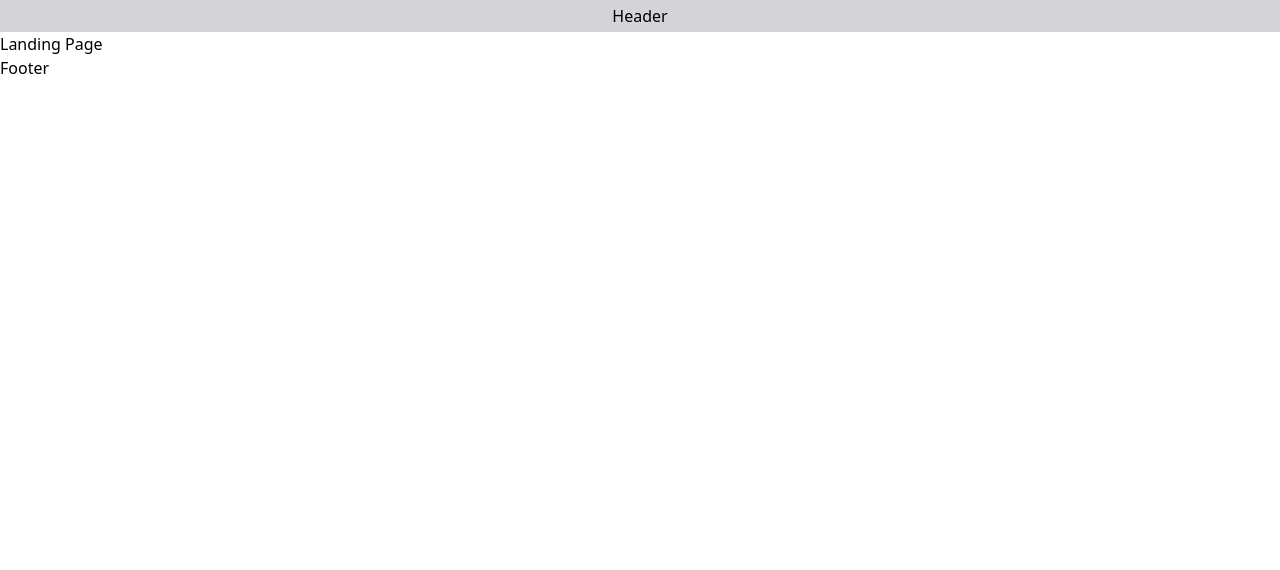
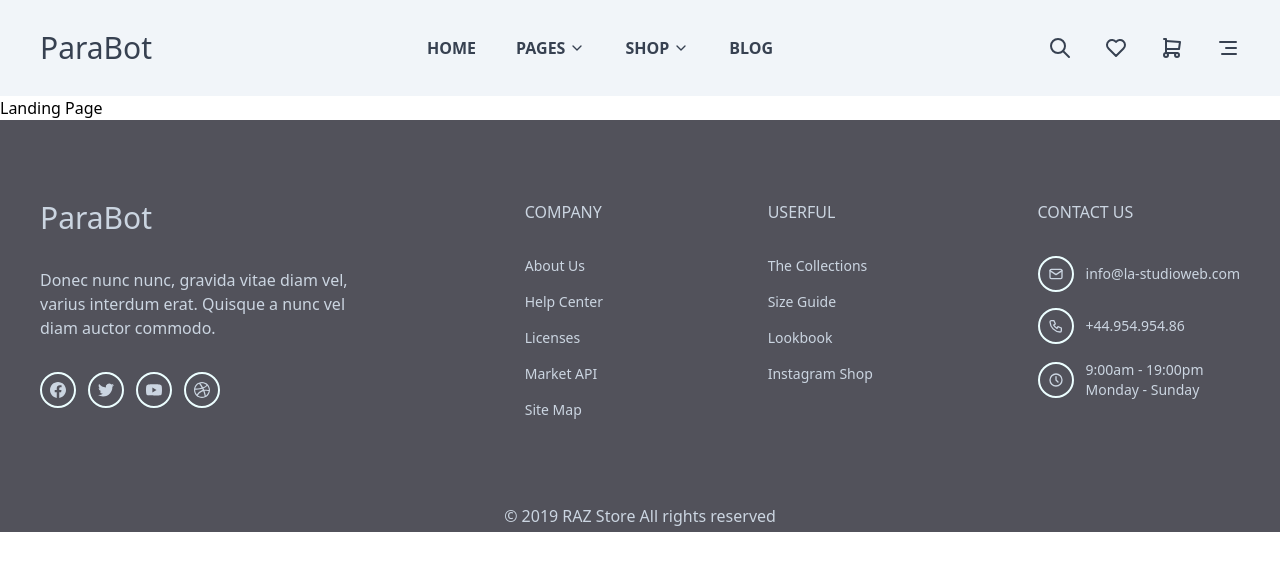
Before and after one commit to bimaap/fw9-parabot-frontend, a Next.js app: page / in a window 1280 px wide. Shown: the top 570 px of the page. Built offline with nearby package versions, Linux system fonts and the light colour scheme.

Commit message:
feat: header&footer

```diff
--- a/components/Footer.jsx
+++ b/components/Footer.jsx
@@ -1,6 +1,64 @@
+
+import { SiFacebook, SiTwitter, SiYoutube, SiDribbble } from "react-icons/si";
+import { TbMail, TbPhone, TbClock } from "react-icons/tb";
 
 export default function Footer(){
     return(
-        <footer>Footer</footer>
+        <footer className="bg-zinc-600 flex justify-center items-center">
+            <div className="w-[1200px] flex flex-col justify-between items-center text-slate-300">
+                <div className="w-full py-20 flex justify-between">
+                    <div className="flex flex-col w-80 gap-8">
+                        <span className="text-3xl font-medium">ParaBot</span>
+                        <span>Donec nunc nunc, gravida vitae diam vel, varius interdum erat. Quisque a nunc vel diam auctor commodo.</span>
+                        <div className="flex gap-3">
+                            <div className="p-2 rounded-full border-cyan-50 border-2"><SiFacebook /></div>
+                            <div className="p-2 rounded-full border-cyan-50 border-2"><SiTwitter /></div>
+                            <div className="p-2 rounded-full border-cyan-50 border-2"><SiYoutube /></div>
+                            <div className="p-2 rounded-full border-cyan-50 border-2"><SiDribbble /></div>
+                        </div>
+                    </div>
+
+                    <div className="flex flex-col gap-8">
+                        <span className="text-md font-medium">COMPANY</span>
+                        <div className="flex flex-col gap-4">
+                            <span className="text-sm">About Us</span>
+                            <span className="text-sm">Help Center</span>
+                            <span className="text-sm">Licenses</span>
+                            <span className="text-sm">Market API</span>
+                            <span className="text-sm">Site Map</span>
+                        </div>
+                    </div>
+
+                    <div className="flex flex-col gap-8">
+                        <span className="text-md font-medium">USERFUL</span>
+                        <div className="flex flex-col gap-4">
+                            <span className="text-sm">The Collections</span>
+                            <span className="text-sm">Size Guide</span>
+                            <span className="text-sm">Lookbook</span>
+                            <span className="text-sm">Instagram Shop</span>
+                        </div>
+                    </div>
+
+                    <div className="flex flex-col gap-8">
+                        <span className="text-md font-medium">CONTACT US</span>
+                        <div className="flex flex-col gap-4">
+                            <div className="flex items-center gap-3">
+                                <div className="p-2 rounded-full w-fit border-cyan-50 border-2"><TbMail /></div>
+                                <span className="text-sm">info@la-studioweb.com</span>
+                            </div>
+                            <div className="flex items-center gap-3">
+                                <div className="p-2 rounded-full w-fit border-cyan-50 border-2"><TbPhone /></div>
+                                <span className="text-sm">+44.954.954.86</span>
+                            </div>
+                            <div className="flex items-center gap-3">
+                                <div className="p-2 rounded-full w-fit border-cyan-50 border-2"><TbClock /></div>
+                                <span className="text-sm">9:00am - 19:00pm<br/>Monday - Sunday</span>
+                            </div>
+                        </div>
+                    </div>
+                </div>
+                <div className="py-1">© 2019 RAZ Store All rights reserved</div>
+            </div>
+        </footer>
     )
 }
--- a/components/Header.jsx
+++ b/components/Header.jsx
@@ -1,8 +1,30 @@
+
+import { TbSearch, TbHeart, TbShoppingCart, TbAlignRight, TbChevronDown } from "react-icons/tb";
 
 export default function Header(){
     return(
-        <header className="bg-zinc-300 w-full h-8 flex items-center justify-center">
-            Header
+        <header className="bg-slate-100 h-24 flex items-center justify-center">
+            <div className="w-[1200px] flex justify-between items-center">
+                <span className="text-3xl font-medium text-gray-700">ParaBot</span>
+                <div className="flex gap-10 text-gray-700">
+                    <span className="font-semibold">HOME</span>
+                    <div className="flex items-center gap-1">
+                        <span className="font-semibold">PAGES</span>
+                        <TbChevronDown />
+                    </div>
+                    <div className="flex items-center gap-1">
+                        <span className="font-semibold">SHOP</span>
+                        <TbChevronDown />
+                    </div>
+                    <span className="font-semibold">BLOG</span>
+                </div>
+                <div className="flex gap-8 text-center justify-center text-gray-700">
+                    <TbSearch className="text-2xl" />
+                    <TbHeart className="text-2xl" />
+                    <TbShoppingCart className="text-2xl" />
+                    <TbAlignRight className="text-2xl" />
+                </div>
+            </div>
         </header>
     )
 }
```
